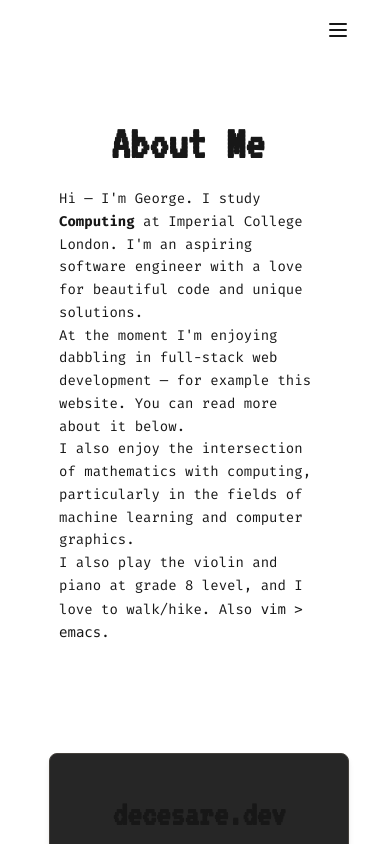
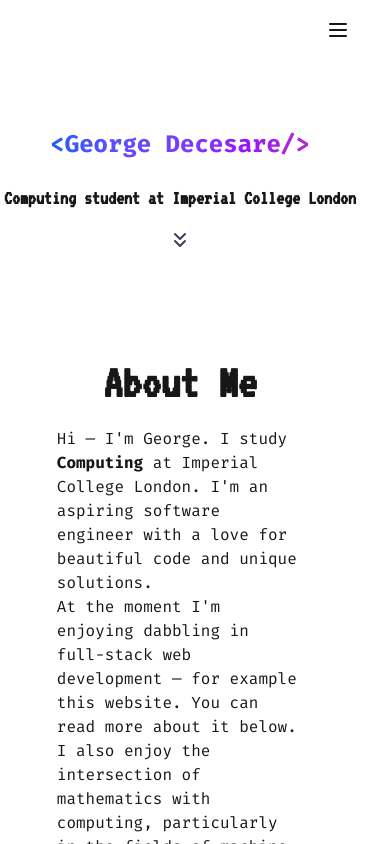
Before and after one commit to georgedecesare/decesare-dev, a Next.js app: page / in a window 390 px wide. Shown: the top 844 px of the page. Built offline with nearby package versions, Linux system fonts and the light colour scheme.

Commit message:
Fix: Mobile animations

```diff
--- a/src/app/(main)/_script/draw_svg.ts
+++ b/src/app/(main)/_script/draw_svg.ts
@@ -7,7 +7,7 @@
   animation: gsap.core.Timeline;
 }
 
-function getSectionAnimations() {
+function getSectionAnimations(isMobile: boolean): SectionAnimation[] {
   gsap.registerPlugin(DrawSVGPlugin, SplitText);
   // Get all sections
   const sections = document.querySelectorAll('section');
@@ -40,12 +40,12 @@
       animation.from(
         titleSplit.chars,
         {
-          delay: 0.2,
+          delay: isMobile ? 0 : 0.2,
           y: 15,
           x: -10,
           autoAlpha: 0,
-          duration: 0.5,
-          stagger: 0.2,
+          duration: isMobile ? 0.3 : 0.5,
+          stagger: isMobile ? 0.1 : 0.2,
           ease: 'power1.out',
           onComplete: () => {
             titleSplit.revert();
@@ -62,10 +62,10 @@
       animation.from(
         contentLines.lines,
         {
-          delay: 1,
+          delay: isMobile ? 0 : 1,
           y: 50,
           opacity: 0,
-          duration: 1,
+          duration: isMobile ? 0.7 : 1,
           stagger: 0.1,
           ease: 'power1.out',
           onComplete: () => {
--- a/src/app/(main)/_script/scroll_trigger.ts
+++ b/src/app/(main)/_script/scroll_trigger.ts
@@ -6,20 +6,21 @@
 
 let navbarIn = false;
 
-export default function scrollTrigger() {
+export default function scrollTrigger(isMobile: boolean) {
   gsap.registerPlugin(ScrollTrigger, Flip);
 
   // Section animations
-  getSectionAnimations().forEach((cf) => {
+  getSectionAnimations(isMobile).forEach((cf) => {
     ScrollTrigger.create({
       trigger: cf.section,
-      start: 'top 40%',
+      start: isMobile ? 'top 40%' : 'top 40%',
       scrub: false,
       animation: cf.animation,
     });
   });
 
   // Project cards
+  if (!isMobile) {
     gsap.set('.projects', {
       x: document.body.clientWidth,
       autoAlpha: 1,
@@ -37,11 +38,11 @@
       },
       onStart: startPhysics,
     });
-
-  nameNavbar();
+    navbar();
+  }
 }
 
-function nameNavbar() {
+function navbar() {
   const footer = document.getElementById('footer')!;
   const navbar = document.getElementById('navbar')!;
 
--- a/src/app/(main)/globals.css
+++ b/src/app/(main)/globals.css
@@ -25,6 +25,7 @@
 
 html {
   scrollbar-gutter: stable;
+  overflow-x: hidden;
 }
 
 body {
@@ -32,6 +33,10 @@
   background: var(--background);
   color: var(--foreground);
   font-family: var(--font-mono), Arial, Helvetica, sans-serif;
+  overscroll-behavior: none;
+  overscroll-behavior-block: none;
+  overscroll-behavior-inline: none;
+  overflow-x: hidden;
 }
 
 /* Ensure scrollbar gutter is stable for all scrollable elements */
--- a/src/app/(main)/intro.tsx
+++ b/src/app/(main)/intro.tsx
@@ -4,8 +4,8 @@
   const gradient =
     'bg-gradient-to-r bg-clip-text text-transparent from-blue-600 via-purple-600 to-pink-600';
   return (
-    <header className="hidden md:block">
-      <div id="hero-logo" className="mt-[20vh] text-6xl">
+    <header>
+      <div id="hero-logo" className="md:mt-[20vh] text-2xl md:text-6xl">
         <div id="name-logo" className="text-inherit animate-popup opacity-0">
           <h1
             className="text-inherit font-bold font-mono flex flex-row
@@ -19,8 +19,8 @@
       </div>
       <div id="footer">
         <footer
-          className="mt-4 text-center font-terminal text-3xl font-bold
-            footer-typewriter opacity-0"
+          className="text-xl mt-4 text-center font-terminal md:text-3xl
+            font-bold footer-typewriter opacity-0"
         >
           Computing student at Imperial College London
         </footer>
@@ -30,7 +30,7 @@
           />
         </div>
       </div>
-      <div className="inline-block min-w-full min-h-[200px]"></div>
+      <div className="inline-block min-w-full min-h-[100px] md:min-h-[200px]"></div>
     </header>
   );
 }
--- a/src/app/(main)/page.tsx
+++ b/src/app/(main)/page.tsx
@@ -6,27 +6,24 @@
 import scrollTrigger from './_script/scroll_trigger';
 import setup from './_script/setup';
 import matterScript from './_script/matter';
-import { useIsMobile } from './_script/hooks';
 import Intro from './intro';
 import About from './about';
 import Projects from './projects';
 
 export default function Home() {
-  const isMobile =
-    useIsMobile() || !window.matchMedia('(min-width: 768px)').matches;
-
   useGSAP(() => {
+    const isMobile = window.matchMedia('(max-width: 767px)').matches;
     const animations = () => {
+      setup();
+      animateText();
+      scrollTrigger(isMobile);
       if (!isMobile) {
-        setup();
         smoothScroll();
-        scrollTrigger();
-        animateText();
         matterScript();
       }
     };
     document.fonts.ready.then(animations);
-  }, [isMobile]);
+  });
 
   return (
     <main
--- a/src/app/(main)/section.tsx
+++ b/src/app/(main)/section.tsx
@@ -11,7 +11,7 @@
   return (
     <section
       className="left-0 right-0 w-screen md:px-10 max-w-full flex flex-col
-        md:invisible items-center"
+        invisible items-center"
     >
       <div className="flex flex-col md:flex-row w-full custom-section">
         <div className="h-full pb-20 hidden md:block">
@@ -28,8 +28,8 @@
         </div>
       </div>
       <p
-        className="font-mono text-sm md:text-lg xl:text-xl w-[70%] md:pt-20
-          font-light leading-relaxed"
+        className="font-mono text-md md:text-lg xl:text-xl w-[70%] md:pt-20
+          font-light"
       >
         {children}
       </p>
```
Lines whose indentation alone changed are shown as unchanged.
